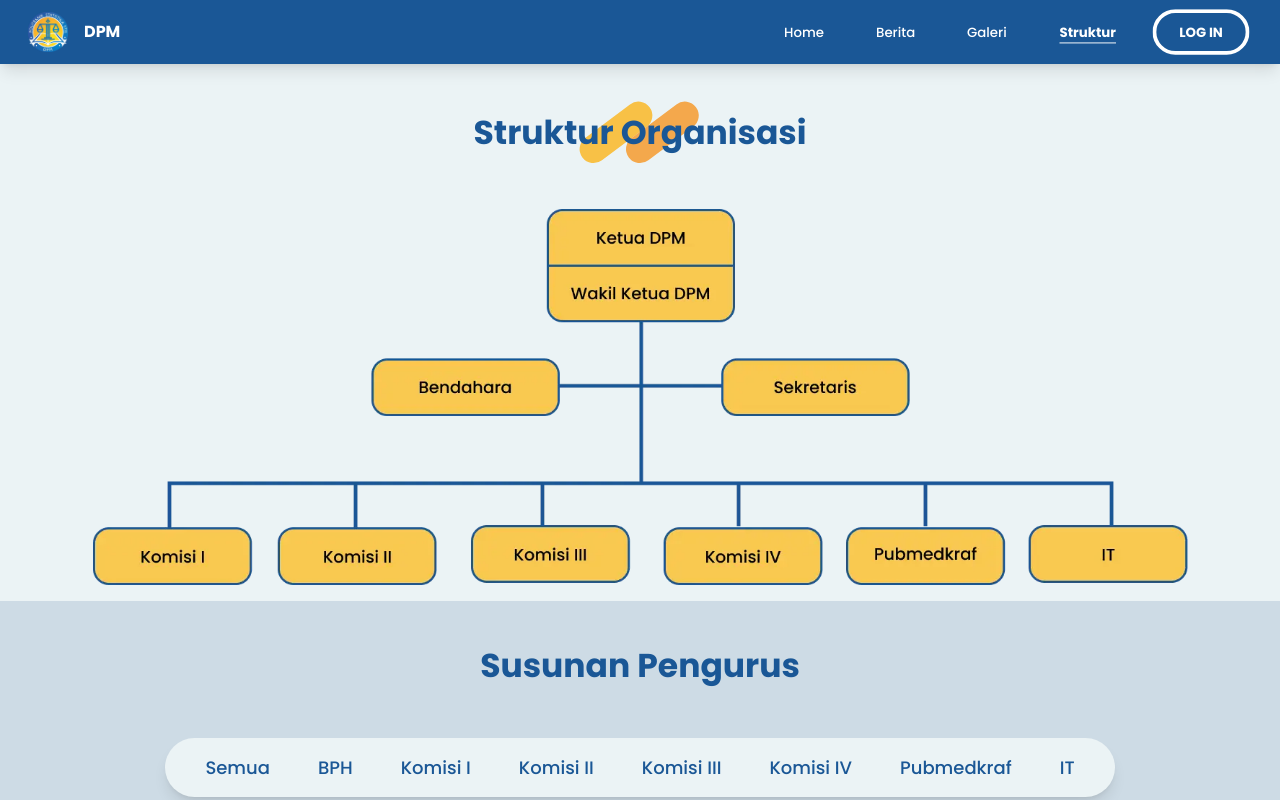
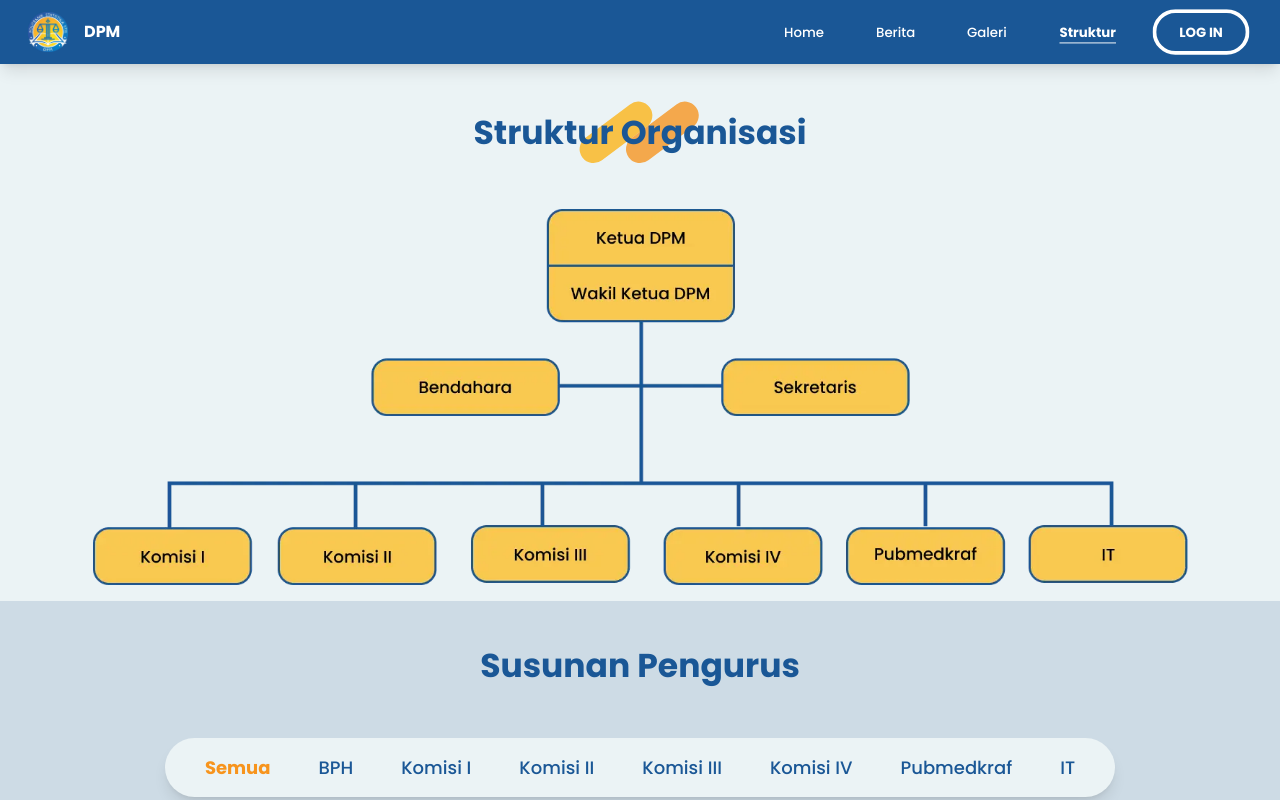
Before and after one commit to Hima-1/IMK-3SI1-KEL1-DPM-2024, a Vue app: page /struktur in a window 1280 px wide. Shown: the top 800 px of the page. Built offline with nearby package versions, Linux system fonts and the light colour scheme.

Commit message:
fix active dropdown and button group

```diff
--- a/src/components/LandingPage/StrukturList.vue
+++ b/src/components/LandingPage/StrukturList.vue
@@ -20,7 +20,7 @@
         <li
           v-for="button in buttons"
           :key="button"
-          :class="{ active: activeButton === button, hovered: hoveredOption === button }"
+          :class="{ active: activeButton === button, hovered: hoveredOption === button, 'bg-[#cddbe5]': activeButton === button }"
           @click="setActiveButton(button)"
           @mouseover="hoveredOption = button"
           @mouseleave="hoveredOption = null"
@@ -33,7 +33,7 @@
 
     <!-- Struktur Button Group -->
     <div class="hidden lg:flex bg-[#EBF3F5] text-[#1A5796] text-[15px] xl:text-[18px] mx-4 mb-12 p-4 font-medium rounded-[44px] first:rounded-tl-[44px] first:rounded-bl-[44px] last:rounded-tr-[44px] last:rounded-br-[44px] shadow-lg">
-      <li v-for="button in buttons" :key="button" :class="{ active: activeButton === button, hovered: hoveredOption === button }" @click="setActiveButton(button)" class="list-none">
+      <li v-for="button in buttons" :key="button" :class="{ 'font-bold': activeButton === button, 'text-[#F7941D]': activeButton === button, hovered: hoveredOption === button }" @click="setActiveButton(button)" class="list-none">
         <button class="mx-2 px-4 active:font-bold focus:text-[#F7941D] focus:font-bold hover:text-[#F7941D] hover:font-bold">{{ button }}</button>
       </li>
     </div>
```
